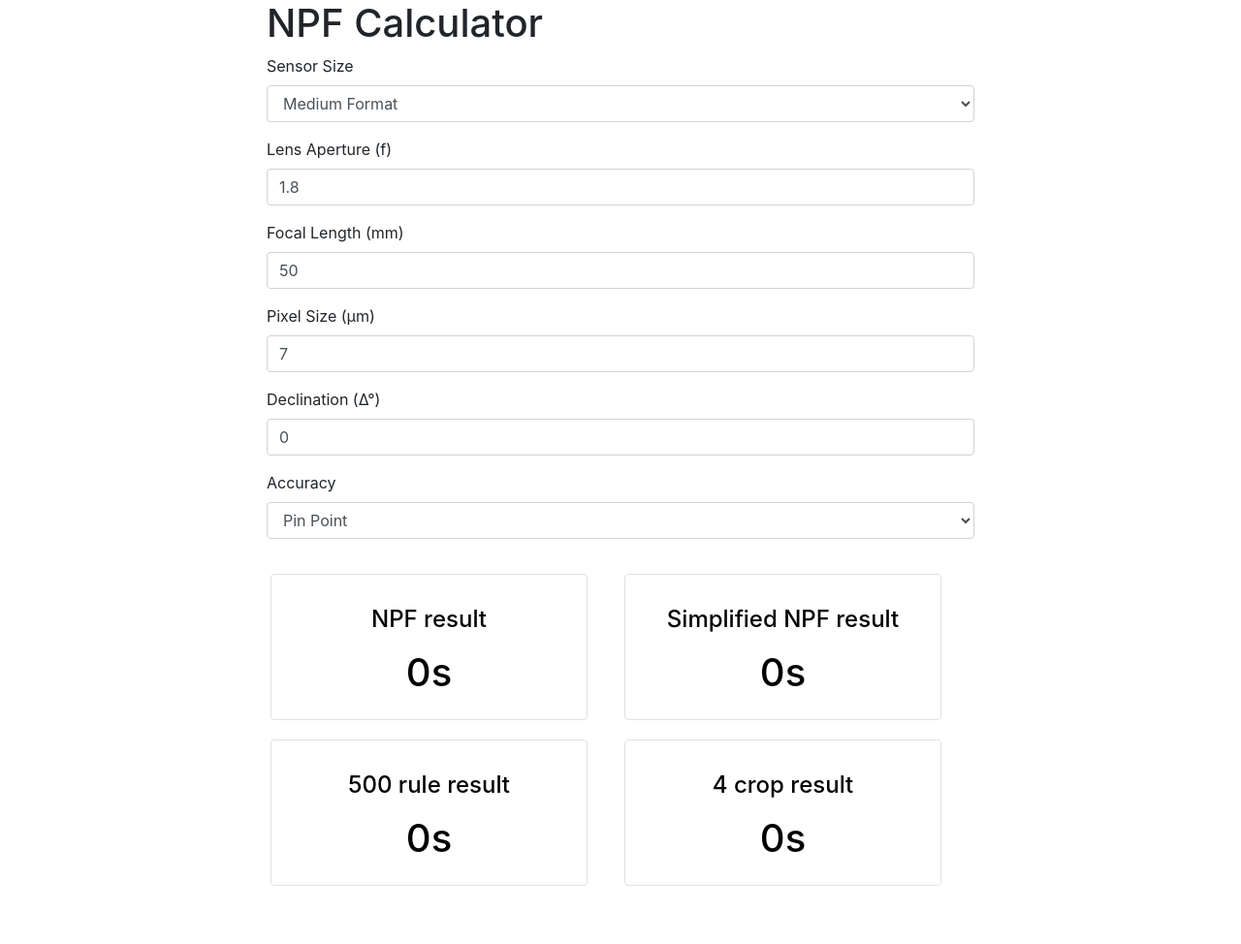
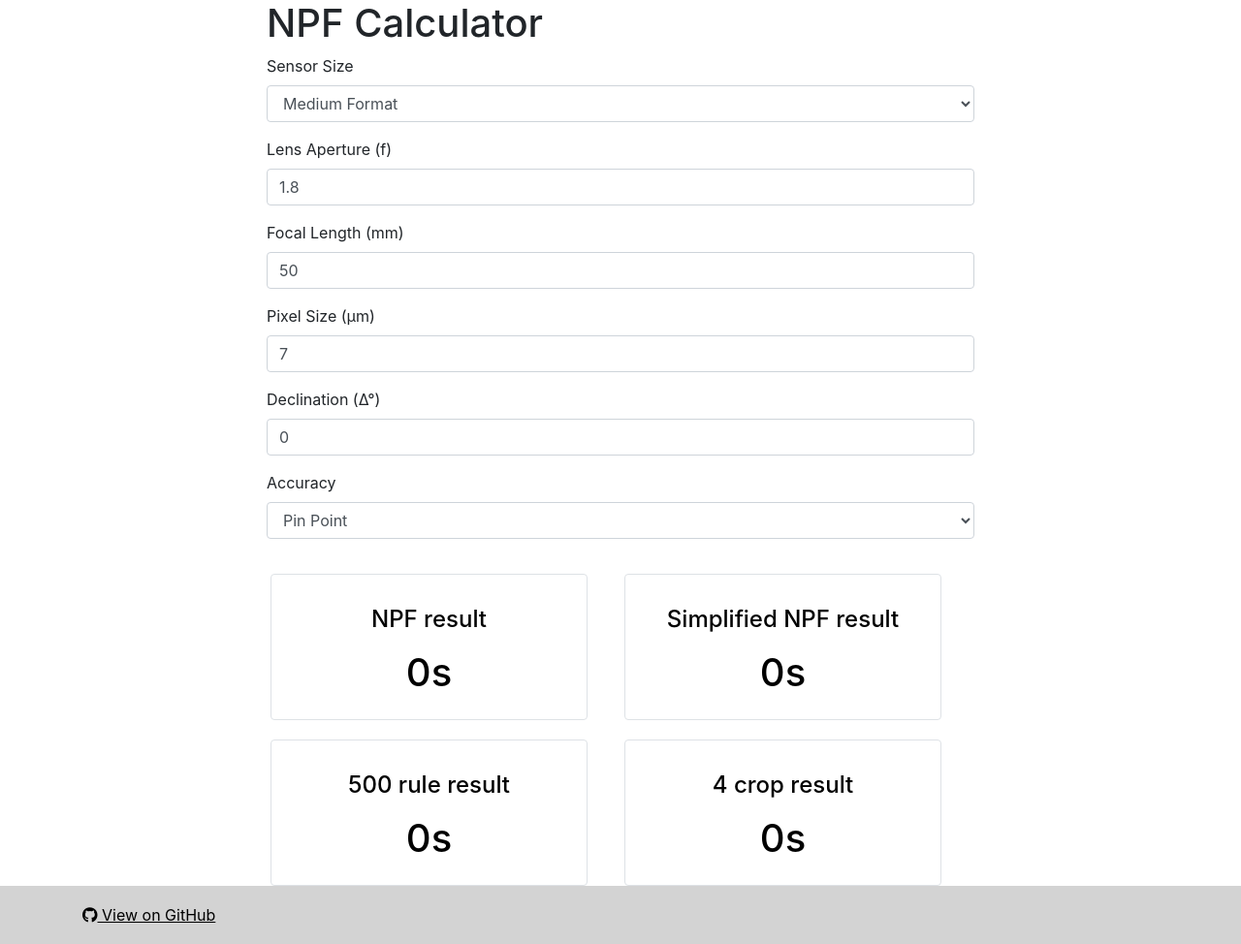
Before and after one commit to thijsvanloef/Shutter-Time-Calculator, a plain HTML site: page index.html in a window 1280 px wide. Shown: the whole page at 97% size. Before the commit the page ends 914 px from the top, so only its background shows below. Drawn offline with nearby package versions, Linux system fonts and the light colour scheme.

Commit message:
add footer

```diff
--- a/css/main.css
+++ b/css/main.css
@@ -1,6 +1,33 @@
 .card {
     border-color: black;
-    border: 2px ;
+    border: 2px;
     color: black;
     margin-top: 20px;
 }
+
+html {
+    position: relative;
+    min-height: 100%;
+}
+
+body {
+    margin-bottom: 60px;
+    /* Margin bottom by footer height */
+}
+
+.footer {
+    position: absolute;
+    bottom: 0;
+    width: 100%;
+    height: 60px;
+    /* Set the fixed height of the footer here */
+    line-height: 60px;
+    /* Vertically center the text there */
+    background-color: lightgray;
+    color: black;
+}
+
+.footer a {
+    color: black;
+    text-decoration: underline;
+}
--- a/index.html
+++ b/index.html
@@ -11,6 +11,7 @@
 
     gtag('config', 'G-B5BYPF2S7R');
   </script>
+  <script src="https://kit.fontawesome.com/fe47b6d2c9.js" crossorigin="anonymous"></script>
   <!-- Required meta tags -->
   <meta charset="utf-8">
   <meta name="viewport" content="width=device-width, initial-scale=1, shrink-to-fit=no">
@@ -178,6 +179,11 @@
   <script src="https://cdn.jsdelivr.net/npm/bootstrap@4.3.1/dist/js/bootstrap.min.js"
     integrity="sha384-JjSmVgyd0p3pXB1rRibZUAYoIIy6OrQ6VrjIEaFf/nJGzIxFDsf4x0xIM+B07jRM"
     crossorigin="anonymous"></script>
+    <footer class="footer">
+      <div class="container">
+        <span class="text-muted"><a href="https://github.com/thijsvanloef/NPF-Calculator"><i class="fa-brands fa-github"></i> View on GitHub</a></span>
+      </div>
+    </footer>
 </body>
 
 </html>
```
